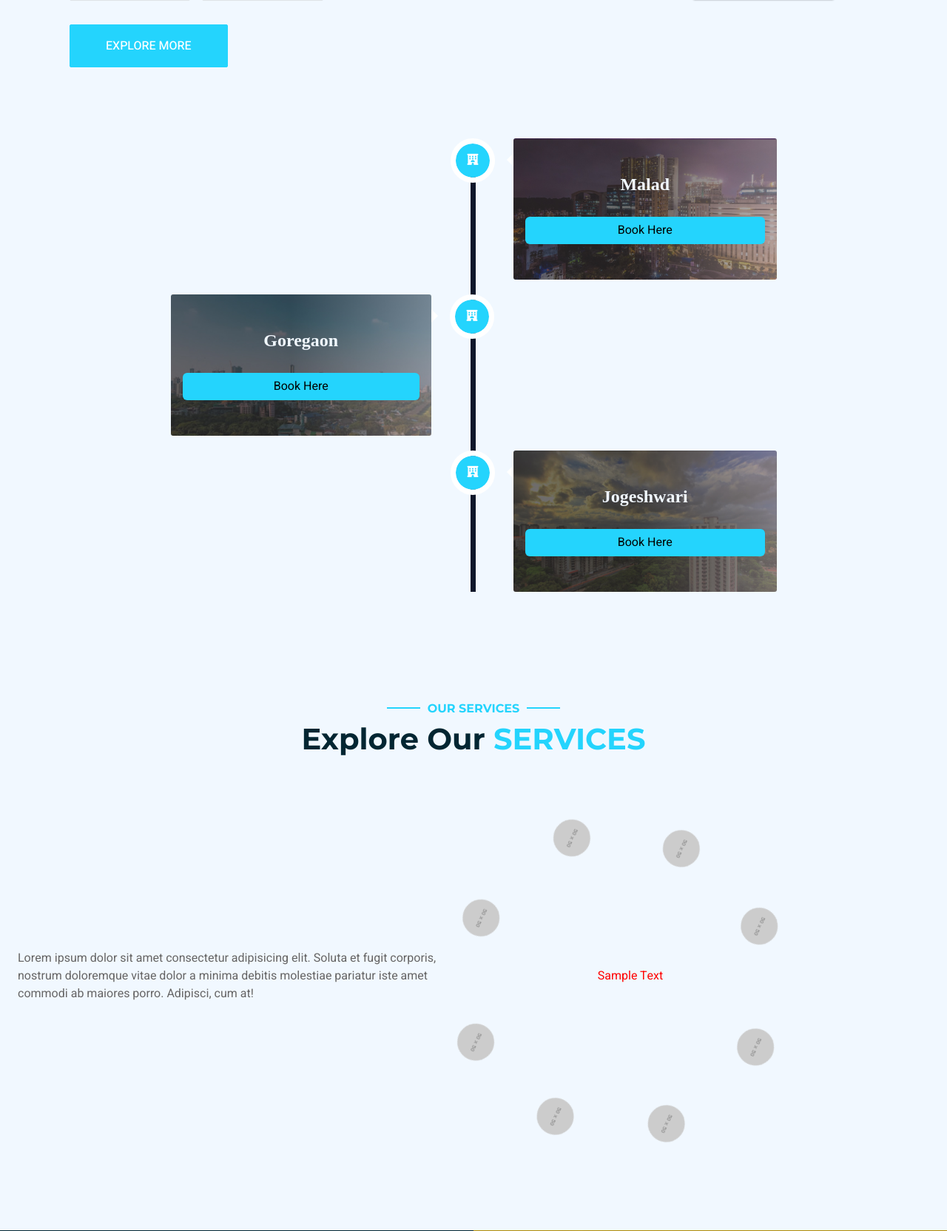
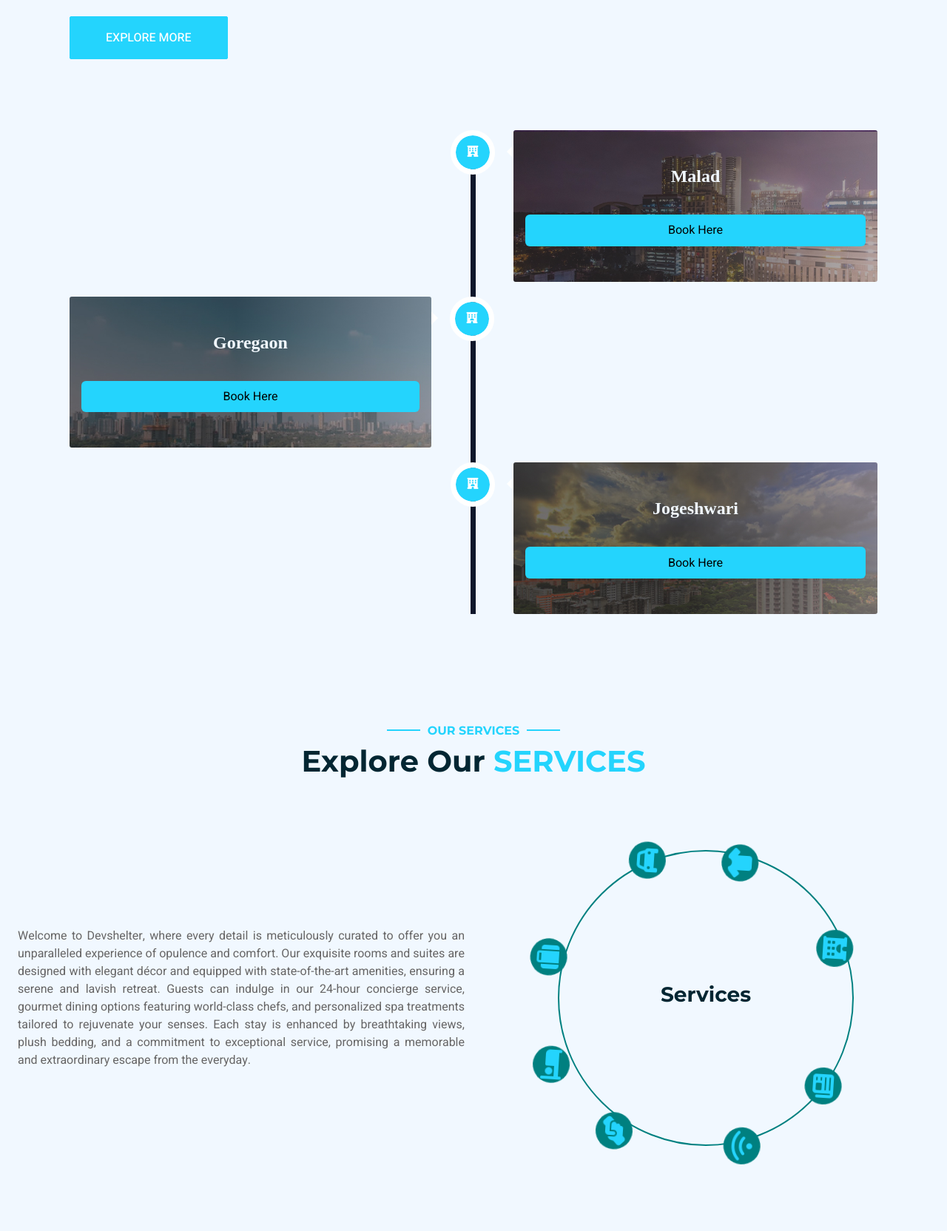
Before and after one commit to PSMcodes/devshelter, a PHP site: page / in a window 1280 px wide. Shown: the part 1556-3220 px from the top of the page at 74% size. Run offline with PHP 8.4, Linux system fonts and the light colour scheme; grey boxes labelled with a size stand in for pictures from a placeholder-image service; some libraries are stand-ins or nearby versions.

Commit message:
home page done

```diff
--- a/css/style.css
+++ b/css/style.css
@@ -82,7 +82,7 @@
 /*** Navbar ***/
 .navbar-dark .navbar-nav .nav-link {
   margin-right: 30px;
-  padding: 25px 0;
+  /* padding: 25px 0; */
   color: #ffffff;
   font-size: 15px;
   text-transform: uppercase;
@@ -1270,11 +1270,13 @@
   width: 400px;
   height: 400px;
   border-radius: 50%;
-  /* background-color: teal; */
-  color: red;
+  border:2px solid teal;
   display: flex;
+  flex-direction: column;
   justify-content: center;
   align-items: center;
+  text-align: center;
+  padding: 5px;
 }
 
 .image-holder {
@@ -1296,54 +1298,61 @@
   animation-play-state: paused;
 }
 
-.image-holder img {
+.image-holder i.icons {
+  animation: rotate linear 15s infinite forwards;
+  background: teal;
+  display: inline-block;
   position: absolute;
   width: 50px;
   height: 50px;
   border-radius: 50%;
+  display: grid;
+  place-items: center;
 }
 
-.image-holder img:nth-child(1) {
+.image-holder:hover i.icons {
+  animation-play-state: paused;
+}
+
+.image-holder i:nth-child(1) {
   top: 35px;
   left: 35px;
 }
 
-.image-holder img:nth-child(3) {
+.image-holder i:nth-child(3) {
   top: 35px;
   right: 20px;
-  /* background: red; */
-  /* padding: 10px; */
 }
 
-.image-holder img:nth-child(5) {
+.image-holder i:nth-child(5) {
   bottom: 35px;
   right: 10px;
 }
 
-.image-holder img:nth-child(7) {
+.image-holder i:nth-child(7) {
   bottom: 35px;
   left: 35px;
 }
 
-.image-holder img:nth-child(2) {
+.image-holder i:nth-child(2) {
   top: -30px;
   left: 52.5%;
   transform: translateX(-50%);
 }
 
-.image-holder img:nth-child(4) {
+.image-holder i:nth-child(4) {
   top: 50%;
   right: -35px;
   transform: translateY(-50%);
 }
 
-.image-holder img:nth-child(6) {
+.image-holder i:nth-child(6) {
   bottom: -30px;
   left: 52.5%;
   transform: translateX(-50%);
 }
 
-.image-holder img:nth-child(8) {
+.image-holder i:nth-child(8) {
   top: 50%;
   left: -15px;
   transform: translateY(-50%);
@@ -1357,3 +1366,7 @@
     transform: rotate(360deg);
   }
 }
+
+.text-justify{
+  text-align: justify;
+}
--- a/index.html
+++ b/index.html
@@ -66,33 +66,41 @@
       <!-- Spinner End -->
 
       <!-- Header Start -->
-      <div class="container-fluid bg-dark px-0">
+      <div class="container-fluid bg-dark px-0" >
         <div class="row gx-0">
           <div class="col-lg-3 bg-dark d-none d-lg-block">
-            <a href="index.html" class="navbar-brand d-flex flex-column align-items-center justify-content-center">
-              <img src="img/logo.png" class="navbar-brand w-25" alt="Dev Shelters Logo" id="logo"/>
+            <a
+              href="index.html"
+              class="navbar-brand d-flex flex-column align-items-center justify-content-center"
+            >
+              <img
+                src="img/logo.png"
+                class="navbar-brand w-25"
+                alt="Dev Shelters Logo"
+                id="logo"
+              />
               <h3 class="text-primary text-uppercase">Devshelter</h3>
             </a>
           </div>
-          <div class="col-lg-9">
+          <div class="col-lg-9 d-flex flex-column justify-content-center">
             <div class="row gx-0 bg-white d-none d-lg-flex">
               <div class="col-lg-7 px-5 text-start">
                 <div class="h-100 d-inline-flex align-items-center me-4">
                   <i class="fa fa-envelope text-primary me-2"></i>
                   <p class="mb-0">devshelters63@gmail.com</p>
                 </div>
-                <div class="h-100 d-inline-flex align-items-center  me-4">
+                <div class="h-100 d-inline-flex align-items-center me-4">
                   <i class="fa fa-phone-alt text-primary me-2"></i>
                   <p class="mb-0">+91 8451880595</p>
                 </div>
 
-                <div class="h-100 d-inline-flex align-items-center ">
+                <div class="h-100 d-inline-flex align-items-center">
                   <i class="fa fa-phone-alt text-primary me-2"></i>
                   <p class="mb-0">+91 8451880595</p>
                 </div>
               </div>
-              <div class="col-lg-5 px-5 text-end">
-                <div class="d-inline-flex align-items-center ">
+              <div class="col-lg-5 px-5 text-end d-inline-flex align-items-center justify-content-center">
+                <div>
                   <a class="me-3" href=""><i class="fab fa-facebook-f"></i></a>
                   <a class="me-3" href=""><i class="fab fa-instagram"></i></a>
                   <a class="me-3" href=""><i class="fab fa-youtube"></i></a>
@@ -116,7 +124,7 @@
                 class="collapse navbar-collapse justify-content-between"
                 id="navbarCollapse"
               >
-                <div class="navbar-nav mr-auto py-0">
+                <div class="navbar-nav">
                   <a href="index.html" class="nav-item nav-link active">Home</a>
                   <a href="service.html" class="nav-item nav-link">Services</a>
                   <a href="about.html" class="nav-item nav-link w-100"
@@ -125,7 +133,10 @@
                   <ul class="navbar-nav">
                     <!-- Dropdown -->
                     <li class="nav-item dropdown p-0 m-0">
-                      <a class="nav-link dropdown-toggle" id="navbarDropdownMenuLink">
+                      <a
+                        class="nav-link dropdown-toggle"
+                        id="navbarDropdownMenuLink"
+                      >
                         Our Rooms
                       </a>
                       <ul class="dropdown-menu">
@@ -712,27 +723,95 @@
 
     <!-- Room Start -->
     <div class="container bootstrap snippets bootdeys timeline-main py-5">
-      <div class="col-md-9">
-          <div class="timeline-centered timeline-sm ">
+      <div class="col-md-12">
+        <div class="timeline-centered timeline-sm">
           <article class="timeline-entry">
             <div class="timeline-entry-inner">
-                      <div class="timeline-icon bg-primary"><i class="fa fa-hotel"></i></div>
-                      <div class="timeline-label pb-5 pt-5 d-flex flex-column justify-content-between"style="background: url(img/malad.jpg); background-size: cover; background-position: start center; "><h4 class="timeline-title text-light text-center">Malad</h4>
-                        <button class="bg-primary" style="background: #24d4fd; border: none; padding: 2%; border-radius: 6px; margin-top: 6%;">Book Here</button>
+              <div class="timeline-icon bg-primary">
+                <i class="fa fa-hotel"></i>
+              </div>
+              <div
+                class="timeline-label pb-5 pt-5 d-flex flex-column justify-content-between"
+                style="
+                  background: url(img/malad.jpg);
+                  background-size: cover;
+                  background-position: start center;
+                "
+              >
+                <h4 class="timeline-title text-light text-center">Malad</h4>
+                <button
+                  class="bg-primary"
+                  style="
+                    background: #24d4fd;
+                    border: none;
+                    padding: 2%;
+                    border-radius: 6px;
+                    margin-top: 6%;
+                  "
+                >
+                  Book Here
+                </button>
+              </div>
             </div>
           </article>
           <article class="timeline-entry left-aligned">
             <div class="timeline-entry-inner">
-                      <div class="timeline-icon bg-primary "><i class="fa fa-hotel"></i></div>
-                      <div class="timeline-label pb-5 pt-5 d-flex flex-column justify-content-between"style="background:url(img/goregaon.jpg); background-size: cover; background-position: start center; "><h4 class="timeline-title text-light text-center">Goregaon</h4>
-                        <button class="bg-primary" style="background: #24d4fd; border: none; padding: 2%; border-radius: 6px; margin-top: 6%;">Book Here</button>
+              <div class="timeline-icon bg-primary">
+                <i class="fa fa-hotel"></i>
+              </div>
+              <div
+                class="timeline-label pb-5 pt-5 d-flex flex-column justify-content-between"
+                style="
+                  background: url(img/goregaon.jpg);
+                  background-size: cover;
+                  background-position: start center;
+                "
+              >
+                <h4 class="timeline-title text-light text-center">Goregaon</h4>
+                <button
+                  class="bg-primary"
+                  style="
+                    background: #24d4fd;
+                    border: none;
+                    padding: 2%;
+                    border-radius: 6px;
+                    margin-top: 6%;
+                  "
+                >
+                  Book Here
+                </button>
+              </div>
             </div>
           </article>
           <article class="timeline-entry">
             <div class="timeline-entry-inner">
-                      <div class="timeline-icon bg-primary"><i class="fa fa-hotel"></i></div>
-                      <div class="timeline-label pb-5 pt-5 d-flex flex-column justify-content-between"style="background: url(img/jogeshwari.jpg); background-size: cover; background-position: start center; "><h4 class="timeline-title text-light text-center ">Jogeshwari</h4>
-                        <button class="bg-primary" style="background: #24d4fd; border: none; padding: 2%; border-radius: 6px; margin-top: 6%;">Book Here</button>
+              <div class="timeline-icon bg-primary">
+                <i class="fa fa-hotel"></i>
+              </div>
+              <div
+                class="timeline-label pb-5 pt-5 d-flex flex-column justify-content-between"
+                style="
+                  background: url(img/jogeshwari.jpg);
+                  background-size: cover;
+                  background-position: start center;
+                "
+              >
+                <h4 class="timeline-title text-light text-center">
+                  Jogeshwari
+                </h4>
+                <button
+                  class="bg-primary"
+                  style="
+                    background: #24d4fd;
+                    border: none;
+                    padding: 2%;
+                    border-radius: 6px;
+                    margin-top: 6%;
+                  "
+                >
+                  Book Here
+                </button>
+              </div>
             </div>
           </article>
         </div>
@@ -752,22 +831,54 @@
         </h1>
       </div>
       <div class="row d-flex justify-content-center align-items-center">
-      <div class="col-md-6">
-        Lorem ipsum dolor sit amet consectetur adipisicing elit. Soluta et fugit corporis, nostrum doloremque vitae dolor a minima debitis molestiae pariatur iste amet commodi ab maiores porro. Adipisci, cum at!
+        <div class="col-md-6 text-justify">
+          Welcome to Devshelter, where every detail is meticulously curated to offer you an unparalleled experience of opulence and comfort. Our exquisite rooms and suites are designed with elegant décor and equipped with state-of-the-art amenities, ensuring a serene and lavish retreat. Guests can indulge in our 24-hour concierge service, gourmet dining options featuring world-class chefs, and personalized spa treatments tailored to rejuvenate your senses. Each stay is enhanced by breathtaking views, plush bedding, and a commitment to exceptional service, promising a memorable and extraordinary escape from the everyday.
         </div>
-        <div class="col-md-6">
-          <div class="row d-flex justify-content-center align-items-center">
+        <div class="col-md-6 d-flex justify-content-center align-items-center">
+          <div class="row ">
             <div class="parent m-5">
-              <div class="circle" id="sample-text">Sample Text</div>
+              <div class="circle" id="sample-text"><h3>Services</h3></div>
               <div class="image-holder">
-                <img data-text="A" src="http://placehold.it/50x50" alt="" />
-                <img data-text="B" src="http://placehold.it/50x50" alt="" />
-                <img data-text="C" src="http://placehold.it/50x50" alt="" />
-                <img data-text="D" src="http://placehold.it/50x50" alt="" />
-                <img data-text="E" src="http://placehold.it/50x50" alt="" />
-                <img data-text="F" src="http://placehold.it/50x50" alt="" />
-                <img data-text="G" src="http://placehold.it/50x50" alt="" />
-                <img data-text="H" src="http://placehold.it/50x50" alt="" />
+                <i
+                  class="icons fa fa-hotel fa-2x text-primary"
+                  data-text=' <h5 class="mb-3">Rooms & Apartments</h5>
+                  <p class="text-body mb-0">Our rooms and apartments offer luxurious amenities and stunning views, providing a blend of comfort and elegance for an exceptional stay."</p>'
+                ></i>
+                <i
+                  class="icons fa fa-newspaper fa-2x text-primary"
+                  data-text='<h5 class="mb-3">Comp. newspaper</h5>
+                <p class="text-body mb-0">Stay informed effortlessly with our complimentary newspaper service, offering access to top publications for the latest news and insights during your stay.</p>'
+                ></i>
+                <i
+                  class="icons fa fa-wifi fa-2x text-primary"
+                  data-text='<h5 class="mb-3">Free wifi</h5>
+                  <p class="text-body mb-0">Enjoy seamless connectivity with our complimentary Wi-Fi, ensuring you stay connected throughout your stay without any hassle.</p>'
+                ></i>
+                <i
+                  class="icons fa fa-handshake-angle fa-2x text-primary"
+                  data-text='<h5 class="mb-3">24 Hour Help Desk</h5>
+                  <p class="text-body mb-0">Rest easy knowing our 24-hour help desk is here for you around the clock, ready to assist with any inquiries or needs you may have throughout your stay.</p>'
+                ></i>
+                <i
+                  class="icons fa fa-bed fa-2x text-primary"
+                  data-text='<h5 class="mb-3">Wake-up calls</h5>
+                  <p class="text-body mb-0">Never miss a beat with our reliable wake-up call service, ensuring you start your day on time and refreshed during your stay with us.</p>'
+                ></i>
+                <i
+                  class="icons fa fa-suitcase fa-2x text-primary"
+                  data-text='<h5 class="mb-3">Luggage Storage</h5>
+                <p class="text-body mb-0">Store your luggage securely with our convenient luggage storage service, ensuring peace of mind throughout your stay.</p>'
+                ></i>
+                <i
+                  class="icons fa fa-car fa-2x text-primary"
+                  data-text='<h5 class="mb-3">Free Parking</h5>
+                <p class="text-body mb-0">Store your luggage securely with our convenient luggage storage service, ensuring peace of mind throughout your stay.</p>'
+                ></i>
+                <i
+                  class="icons fa fa-shirt fa-2x text-primary"
+                  data-text='<h5 class="mb-3">Laundry/Dry Cleaning</h5>
+                <p class="text-body mb-0">Experience convenience with our laundry and dry cleaning services, ensuring your wardrobe stays fresh and ready for any occasion during your stay with us.</p>'
+                ></i>
               </div>
             </div>
           </div>
@@ -1044,7 +1155,6 @@
             <img class="img-fluid object-fit" src="/img//brands/brand41.jpg" />
           </div>
         </div>
-
       </div>
       <button
         class="carousel-control-prev"
@@ -1282,7 +1392,11 @@
             <div class="col-md-6 text-center text-md-start mb-3 mb-md-0">
               &copy; <a class="border-bottom" href="#">DevShelter</a> , All
               Right Reserved. Designed by
-              <a class="border-bottom" href="https://psmcodes.com" target="_blank">
+              <a
+                class="border-bottom"
+                href="https://psmcodes.com"
+                target="_blank"
+              >
                 psmcodes</a
               >
             </div>
@@ -1387,15 +1501,19 @@
         window.location.href = `/booking.html?location=${stayLocation}&checkIn=${checkInDate}&checkOut=${checkOutDate}&guest=${noOfGuest}&rooms=${noOfRooms}`;
       });
 
-      var images = document.getElementsByTagName("img");
+      var images = document.getElementsByClassName("icons");
       var sampleText = document.getElementById("sample-text");
       for (var i = 0; i < images.length; i++) {
         images[i].addEventListener("mouseover", updateName);
+        images[i].addEventListener("mouseleave", makeNoraml);
       }
 
       function updateName() {
         sampleText.innerHTML = this.getAttribute("data-text");
       }
+      function makeNoraml(){
+        sampleText.innerHTML = "<h3>Services </h3>";
+      }
     </script>
   </body>
 </html>
```
Lines whose indentation alone changed are shown as unchanged.
